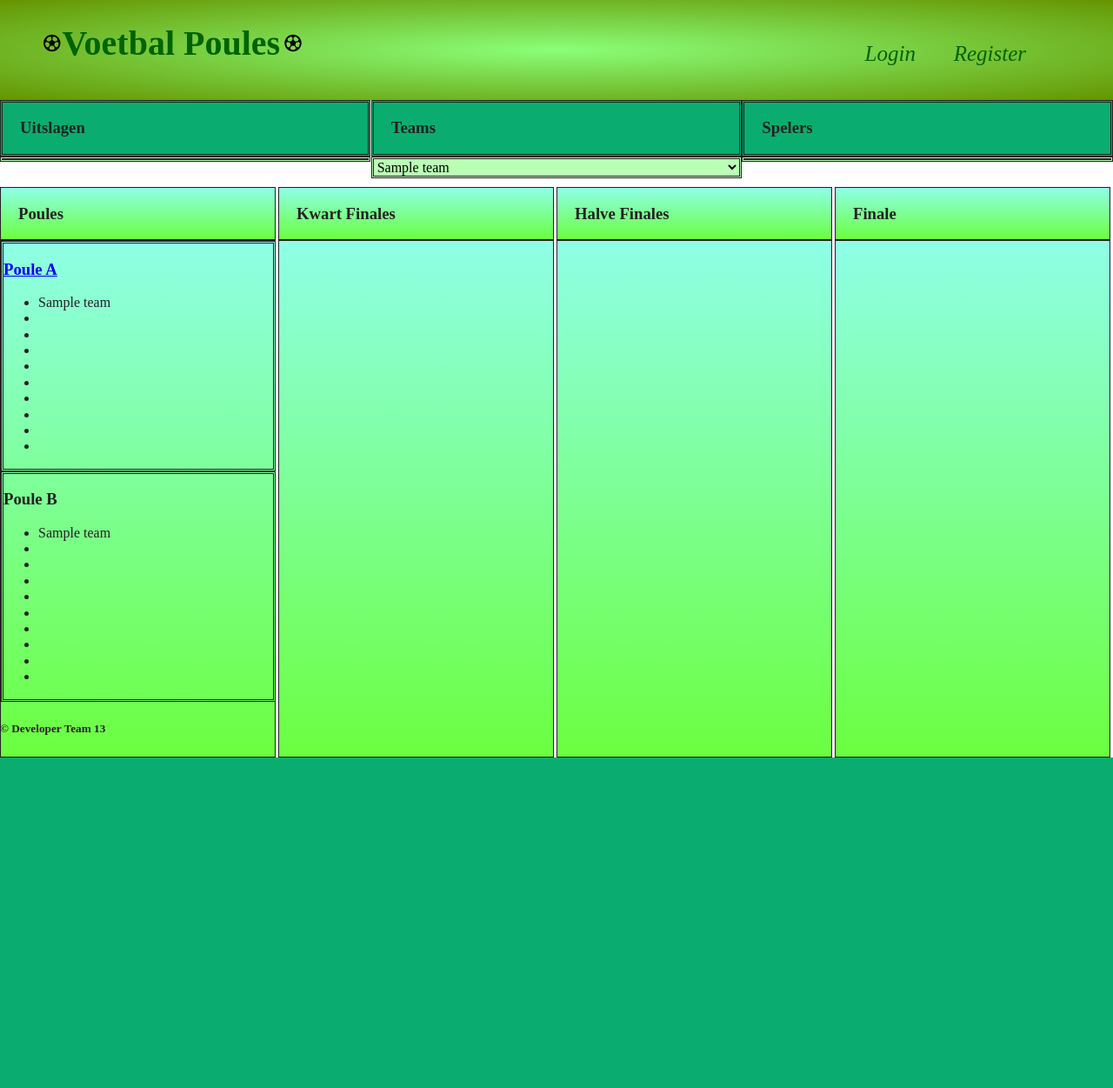
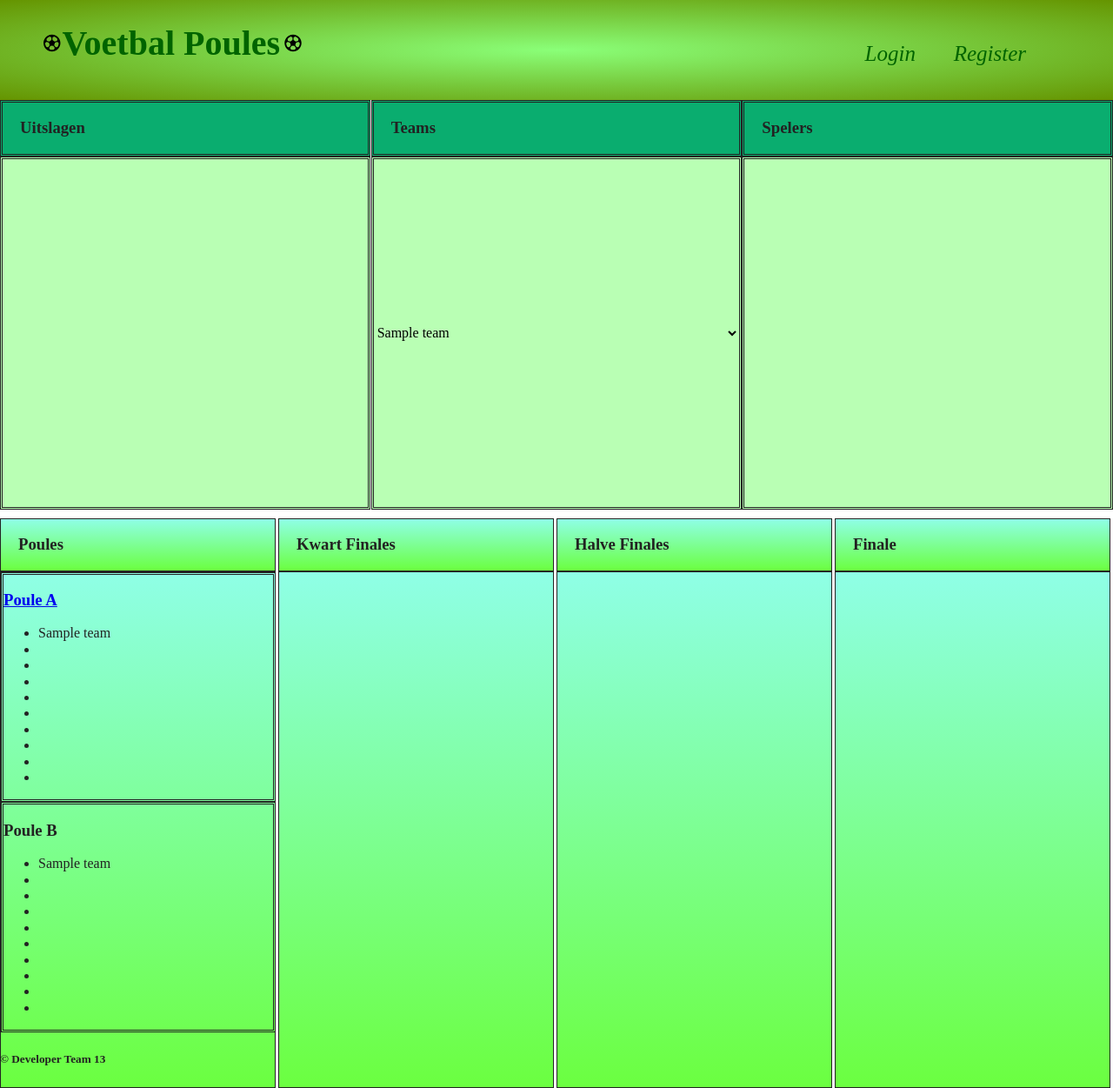
Before and after one commit to periode-3-project-fifa/PHP, a PHP site: page /PHP/index.php in a window 1280 px wide. Shown: the whole page at 87% size. Before the commit the page ends 871 px from the top, so only its background shows below. Run offline with PHP 8.4, Linux system fonts and the light colour scheme; tables that the repository leaves empty or names only in its code hold one stand-in row (values such as "Sample post"); data that the repository does not hold is empty; some libraries are stand-ins or nearby versions.

Commit message:
Index.php gefixed

```diff
--- a/css/main.css
+++ b/css/main.css
@@ -165,8 +165,7 @@ input:valid {
 .box{
     border:double;
     background: #b9ffb4;
-    height: auto;
-    text-align: center;
+    height: 400px;
 }
 
 /*schedule page*/
```
